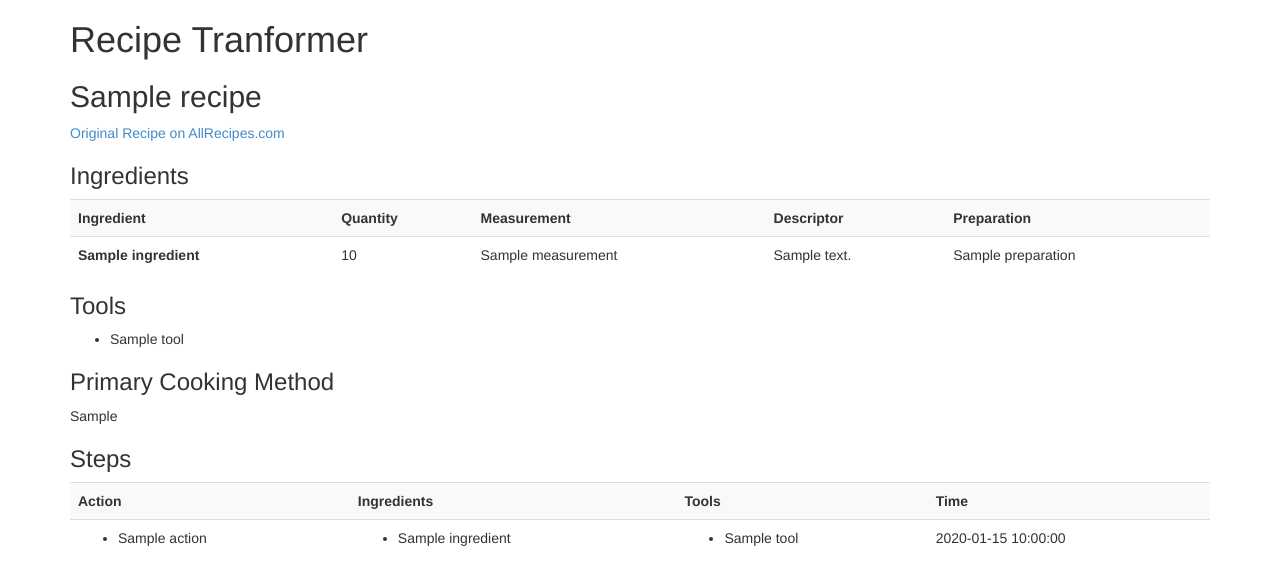
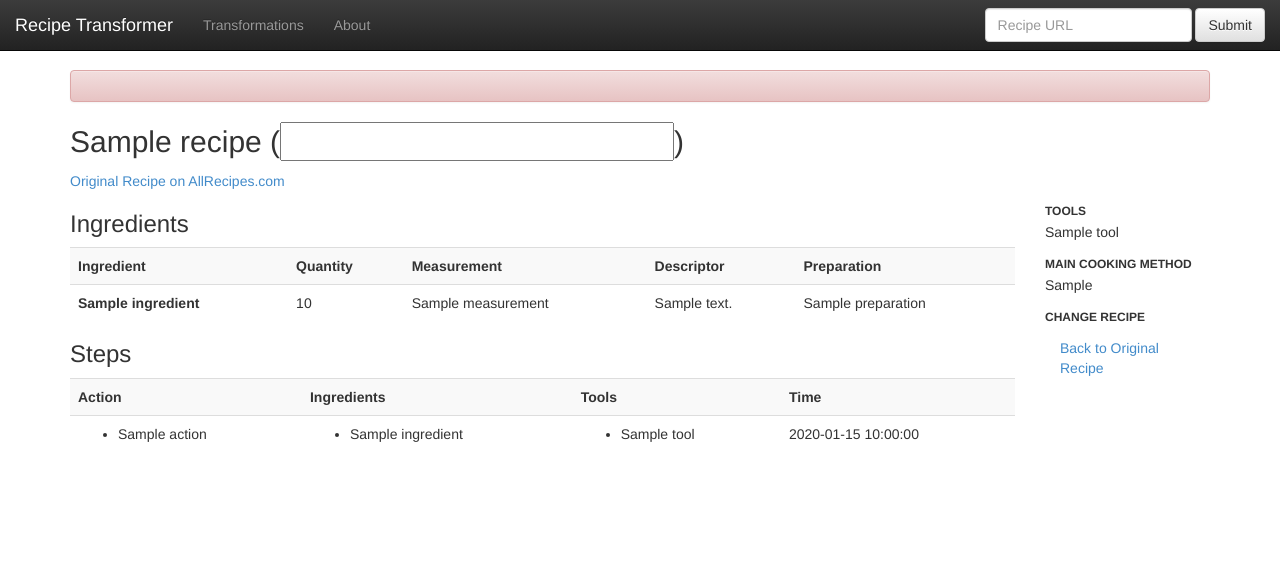
Before and after one commit to tsaxton/recipe-changer, a Flask app: template templates/displayRecipe.html in a window 1280 px wide. Shown: the top 585 px of the page. Run offline with Flask 2, Linux system fonts and the light colour scheme; the template is opened without the code that fills it: most values are stand-ins (such as "Sample title", 1, 10 or a date in 2020); form fields are guessed from the names that the template uses; some libraries are stand-ins or nearby versions.

Commit message:
Using web interface to transform recipes

```diff
--- a/static/style.css
+++ b/static/style.css
@@ -1,3 +1,11 @@
 body{
 	margin: 0px;
+	padding-top: 70px;
 }
+.nav > li.disabled.nav-header{
+    cursor: default;
+    font-size: 12px;
+    font-weight: 900;
+    text-transform: uppercase;
+    padding-top: 12px;
+}
--- a/templates/displayRecipe.html
+++ b/templates/displayRecipe.html
@@ -1,8 +1,17 @@
 {% extends "layout.html" %}
 {% block body %}
+	{% if error != '' %}
+	<div class="alert alert-danger">{{error}}</div>
+	{% endif %}
+	{% if transform == '' %}
 	<h2>{{recipe.name}}</h2>
+	{% else %}
+	<h2>{{recipe.name}} ({{transform.title()}})</h2>
+	{% endif %}
 	<a href="{{ url }}" target="_blank">Original Recipe on AllRecipes.com</a>
 
+	<div class="row">
+		<div class="col-md-10">
 			<h3>Ingredients</h3>
 			<table class="table table-striped">
 				<tr>
@@ -22,16 +31,6 @@
 				</tr>
 			{% endfor %}
 			</table>
-
-	<h3>Tools</h3>
-	<ul>
-	{% for tool in recipe.tools %}
-		<li>{{ tool }}</li>
-	{% endfor %}
-	</ul>
-
-	<h3>Primary Cooking Method</h3>
-	{{ recipe.getPrimaryMethod() }}
 
 			<h3>Steps</h3>
 			<table class="table table-striped">
@@ -68,4 +67,32 @@
 				</tr>
 			{% endfor %}
 			</table>
+		</div> <!-- End col-md-10 -->
+		<div class="col-md-2">
+			<ul class="nav nav-pills nav-stacked">
+				<li class="nav-header disabled">Tools</li>
+			{% for tool in recipe.tools %}
+				<li>{{ tool }}</li>
+			{% endfor %}
+				<li class="nav-header disabled">Main Cooking Method</li>
+				<li>{{ recipe.getPrimaryMethod() }}</li>
+				{% if transform==None or transform=='' %}
+				<li class="nav-header disabled">Change Recipe</li>
+				<form action="{{ url_for('transformRecipe') }}" method="post" class="transformRecipe">
+					<input type="hidden" name="url" value="{{url}}"/>
+					<li><input type="radio" name="transformation" value="vegetarian" id="vegetarian"/> <label for="vegetarian">Vegetarian</label></li>
+					<li><input type="radio" name="transformation" value="healthy" id="healthy"/> <label for="healthy">Healthier Options</label></li>
+					<li><input type="radio" name="transformation" value="american" id="american"/> <label for="american">American Cuisine</label></li>
+					<li><input type="radio" name="transformation" value="asian" id="asian"/> <label for="asian">Asian Cuisine</label></li>
+					<li><input type="radio" name="transformation" value="italian" id="italian"/> <label for="italian">Italian Cuisine</label></li>
+					<li><input type="radio" name="transformation" value="mexican" id="mexican"/> <label for="mexican">Mexican Cuisine</label></li>
+					<li><input type="submit" value="Transform"></li>
+				</form>
+				{% else %}
+				<li class="nav-header disabled">Change Recipe</li>
+				<li><a href="javascript:history.go(-1)">Back to Original Recipe</a></li>
+				{% endif %}
+			</ul>
+</div> <!-- End col-md-2 -->
+	</div> <!-- End row -->
 {% endblock %}
--- a/templates/layout.html
+++ b/templates/layout.html
@@ -11,9 +11,31 @@
 </head>
 <body>
 <div class="container">
-  <h1>Recipe Tranformer</h1>
-  <div class=metanav>
-  </div>
+	<nav class="navbar navbar-inverse navbar-fixed-top" role="navigation">
+		<div class="container-fluid">
+			<div class="navbar-header">
+				<button type="button" class="navbar-toggle" data-toggle="collapse" data-target="#bs-example-navbar-collapse-1">
+        			<span class="sr-only">Toggle navigation</span>
+        			<span class="icon-bar"></span>
+        			<span class="icon-bar"></span>
+        			<span class="icon-bar"></span>
+				</button>
+				<a class="navbar-brand" href="{{ url_for('promptUser')}}">Recipe Transformer</a>
+			</div>
+			<div class="collapse navbar-collapse" id="bs-example-navbar-collapse-1">
+				<ul class="nav navbar-nav">
+					<li><a href="/transformations">Transformations</a></li>
+					<li><a href="/about">About</a></li>
+				</ul>
+				<form class="navbar-form navbar-right getOriginalRecipe" role="search" action="{{ url_for('getOriginalRecipe') }}" method="post">
+					<div class="form-group">
+						<input type="text" class="form-control" placeholder="Recipe URL" name="url">
+					</div>
+					<button type="submit" class="btn btn-default">Submit</button>
+				</form>
+			</div>
+		</div>
+	</nav>
   {% block body %}{% endblock %}
 </div>
 
--- a/web.py
+++ b/web.py
@@ -2,6 +2,8 @@
 from flask import Flask, request, session, g, redirect, url_for, abort, render_template, flash
 import os
 import recipe as recipeClass
+import vegetarian
+import cuisinetype
 
 app=Flask(__name__)
 app.config.from_object(__name__)
@@ -19,11 +21,34 @@
 
 @app.route('/originalRecipe', methods=['GET','POST'])
 def getOriginalRecipe():
+    recipe = None
     try:
         recipe = recipeClass.recipe(request.form['url'])
     except:
         return render_template('promptUser.html', error='There was a problem with the recipe you entered. Either the recipe was not from allrecipes.com, or there was a malformed expression within the recipe.')
-    return render_template('displayRecipe.html', url=request.form['url'], recipe=recipe)
+    return render_template('displayRecipe.html', url=request.form['url'], recipe=recipe, transform='', error='')
+
+@app.route('/transform', methods=['GET', 'POST'])
+def transformRecipe():
+    recipe = None
+    url = request.form['url']
+    transformation = request.form['transformation']
+    try:
+        recipe = recipeClass.recipe(url)
+    except:
+        return render_template('promptUser.html', error='There was a problem retrieving the original recipe. Your internet connection may be down.')
+    try:
+        if transformation=='vegetarian':
+            newRecipe = vegetarian.tovegetarian(recipe)
+        elif transformation=='healthy':
+            newRecipe = recipe # do this for now until know how to run the healthy transformation
+        elif transformation=='american' or transformation=='mexican' or transformation=='italian' or transformation=='asian':
+            newRecipe = cuisinetype.changetype(recipe, transformation)
+        else:
+        	return render_template('displayRecipe.html', url=url, recipe=recipe, transform='', error='There was a problem transforming your recipe. The original recipe is displayed below.')
+    except:
+        return render_template('displayRecipe.html', url=url, recipe=recipe, transform='', error='There was a problem transforming your recipe. The original recipe is displayed below.')
+    return render_template('displayRecipe.html', url=url, recipe=newRecipe, transform=transformation, error='')
 
 
 if __name__ == '__main__':
```
Also changed, not shown: lists.py (+1 -1 lines). Lines whose indentation alone changed are shown as unchanged.
